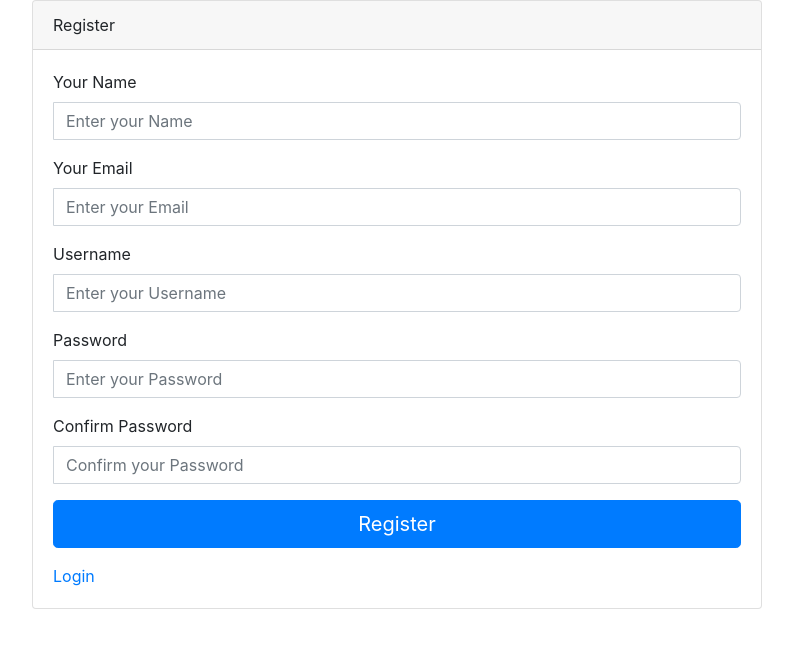
After one commit to jtj9817/projekt_manager_bth745, a Django app: page /project_manager/register/ in a window 1280 px wide. The commit adds this page. Shown: the top 648 px of the page, without its empty margins (243-1036 px from the left). Run offline with Django 3.2, Linux system fonts and the light colour scheme; some libraries are stand-ins or nearby versions.

Commit message:
Added registration page front-end
Register.html is working. Back-end component needs to be finalized for the registration.

```diff
--- a/pmanager_central/pmanager_central/urls.py
+++ b/pmanager_central/pmanager_central/urls.py
@@ -39,3 +39,8 @@ urlpatterns += [
 # Allow serving static files for development purposes
 
 urlpatterns += static(settings.STATIC_URL, document_root=settings.STATIC_ROOT)
+
+#Add Django site authentication urls (for login, logout, password management)
+urlpatterns += [
+    path('accounts/', include('django.contrib.auth.urls')),
+]
--- /dev/null
+++ b/pmanager_central/project_manager/forms.py
@@ -0,0 +1,45 @@
+from django.contrib.auth.models import User
+from django import forms
+from django.contrib.auth.forms import UserCreationForm
+from .models import Project, Organization, Profile
+from django.core.validators import validate_email
+from django.core.exceptions import ValidationError
+
+
+class UserForm(forms.ModelForm):
+	username = forms.CharField(max_length=30,min_length=5)
+	password = forms.CharField(widget=forms.PasswordInput)
+	email = forms.EmailField(widget=forms.EmailInput, required=True)
+	class Meta:
+		model = User
+		fields = ['username', 'email', 'password']
+
+	#Clean username data field to avoid conflict with URL slugging
+	def clean_username(self):
+		username = self.cleaned_data['username']
+		disallowed = ('activate', 'create', 'disable', 'login', 'logout', 'password', 'profile',)
+		if username in disallowed:
+			raise ValidationError("A user with that username already exists")
+		return username
+
+	#Clean email and check to see if user with same email is already registered
+	def clean_email(self):
+		email = self.cleaned_data.get('email')
+		# Check to see if any users already exist with this email as a username.
+		try:
+			match = User.objects.get(email=email)
+		except User.DoesNotExist:
+			return email
+		raise forms.ValidationError('This email address is already in use.')
+
+
+class ProjectsForm(forms.ModelForm):
+	class Meta:
+		model = Project
+		fields = ['projectname', 'projdesc', 'projstatus']
+
+#Form for User profile and to be extended using the Profile model
+class UserCreationForm(forms.ModelForm):
+	class Meta:
+		model = User
+		fields = ['first_name', 'last_name', 'email']
--- a/pmanager_central/project_manager/templates/index.html
+++ b/pmanager_central/project_manager/templates/index.html
@@ -47,6 +47,7 @@
           <li class="menu-active"><a href="#intro">Home</a></li>
           <li><a href="#about">About Us</a></li>
           <li><a href="#features">Features</a></li>
+          <li><a href="{% url 'register' %}">Register</a></li>
           <li class="menu-has-children"><a href="">Drop Down</a>
             <ul>
               <li><a href="#">Drop Down 1</a></li>
--- /dev/null
+++ b/pmanager_central/project_manager/templates/register.html
@@ -0,0 +1,79 @@
+{% load static %}
+<!DOCTYPE html>
+<html lang="en">
+<head>
+  <link href="{% static 'lib/bootstrap/css/bootstrap.min.css' %}" rel="stylesheet">
+  <script src="{% static 'lib/bootstrap/js/bootstrap.bundle.min.js' %}"></script>
+  <script src="{% static 'lib/jquery/jquery.min.js' %}"></script>
+  <script src="{% static 'lib/jquery/jquery-migrate.min.js' %}"></script>
+</head>
+<body>
+<div class="container">
+<div class="row justify-content-center">
+                    <div class="col-md-8">
+                        <div class="card">
+                            <div class="card-header">Register</div>
+                            <div class="card-body">
+
+                                <form class="form-horizontal" method="post" action="#">
+
+                                    <div class="form-group">
+                                        <label for="name" class="cols-sm-2 control-label">Your Name</label>
+                                        <div class="cols-sm-10">
+                                            <div class="input-group">
+                                                <span class="input-group-addon"><i class="fa fa-user fa" aria-hidden="true"></i></span>
+                                                <input type="text" class="form-control" name="name" id="name" placeholder="Enter your Name" />
+                                            </div>
+                                        </div>
+                                    </div>
+                                    <div class="form-group">
+                                        <label for="email" class="cols-sm-2 control-label">Your Email</label>
+                                        <div class="cols-sm-10">
+                                            <div class="input-group">
+                                                <span class="input-group-addon"><i class="fa fa-envelope fa" aria-hidden="true"></i></span>
+                                                <input type="text" class="form-control" name="email" id="email" placeholder="Enter your Email" />
+                                            </div>
+                                        </div>
+                                    </div>
+                                    <div class="form-group">
+                                        <label for="username" class="cols-sm-2 control-label">Username</label>
+                                        <div class="cols-sm-10">
+                                            <div class="input-group">
+                                                <span class="input-group-addon"><i class="fa fa-users fa" aria-hidden="true"></i></span>
+                                                <input type="text" class="form-control" name="username" id="username" placeholder="Enter your Username" />
+                                            </div>
+                                        </div>
+                                    </div>
+                                    <div class="form-group">
+                                        <label for="password" class="cols-sm-2 control-label">Password</label>
+                                        <div class="cols-sm-10">
+                                            <div class="input-group">
+                                                <span class="input-group-addon"><i class="fa fa-lock fa-lg" aria-hidden="true"></i></span>
+                                                <input type="password" class="form-control" name="password" id="password" placeholder="Enter your Password" />
+                                            </div>
+                                        </div>
+                                    </div>
+                                    <div class="form-group">
+                                        <label for="confirm" class="cols-sm-2 control-label">Confirm Password</label>
+                                        <div class="cols-sm-10">
+                                            <div class="input-group">
+                                                <span class="input-group-addon"><i class="fa fa-lock fa-lg" aria-hidden="true"></i></span>
+                                                <input type="password" class="form-control" name="confirm" id="confirm" placeholder="Confirm your Password" />
+                                            </div>
+                                        </div>
+                                    </div>
+                                    <div class="form-group ">
+                                        <button type="button" class="btn btn-primary btn-lg btn-block login-button">Register</button>
+                                    </div>
+                                    <div class="login-register">
+                                        <a href="index.php">Login</a>
+                                    </div>
+                                </form>
+                            </div>
+
+                        </div>
+                    </div>
+                </div>
+</div>
+</body>
+</html>
--- a/pmanager_central/project_manager/urls.py
+++ b/pmanager_central/project_manager/urls.py
@@ -1,6 +1,13 @@
 from django.urls import path
 from . import views
+from django.contrib import admin
 
 urlpatterns = [
     path('', views.index, name='index'),
+    path('register/', views.register, name='register'),
+    #path(r'^login_user/$', views.login_user, name='login_user'),
+    #path(r'^logout_user/$', views.logout_user, name='logout_user'),
+    #path(r'^accounts/update/(?P<pk>[\-\w]+)/$', views.edit_profile, name='account_update'),
+    #path(r'^profile/$',views.ProfileDetail.as_view(), name="profile"),
+    #path(r'^profile/edit/$', views.ProfileUpdate.as_view(), name="profile_update")
 ]
--- a/pmanager_central/project_manager/views.py
+++ b/pmanager_central/project_manager/views.py
@@ -1,4 +1,5 @@
 from django.shortcuts import render
+from .forms import UserForm, ProjectsForm
 
 # Create your views here.
 def index(request):
@@ -34,4 +35,4 @@ def register(request):
 			return render(request,'registersuccess.html')
 	else:
 		form = UserForm()
-	return render(request, 'registration_form.html', {'form': form})
+	return render(request, 'register.html', {'form': form})
```
